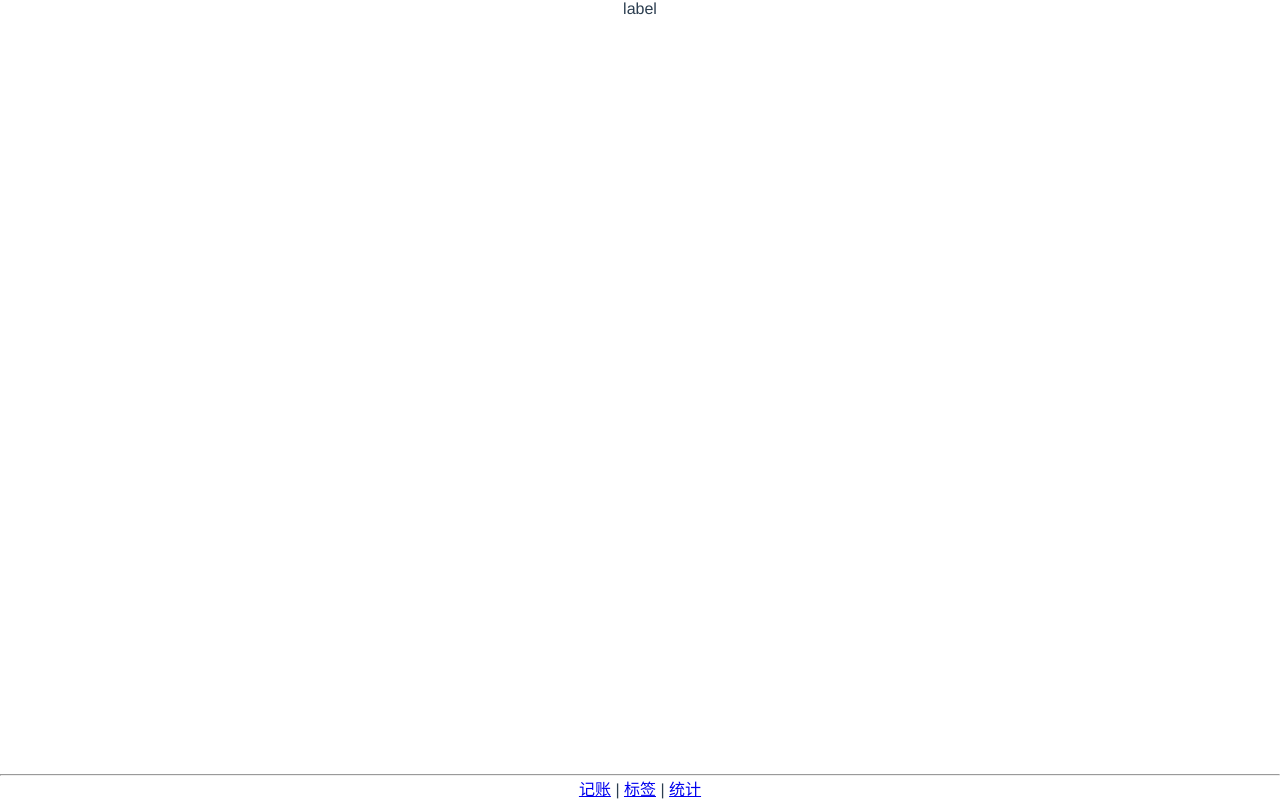
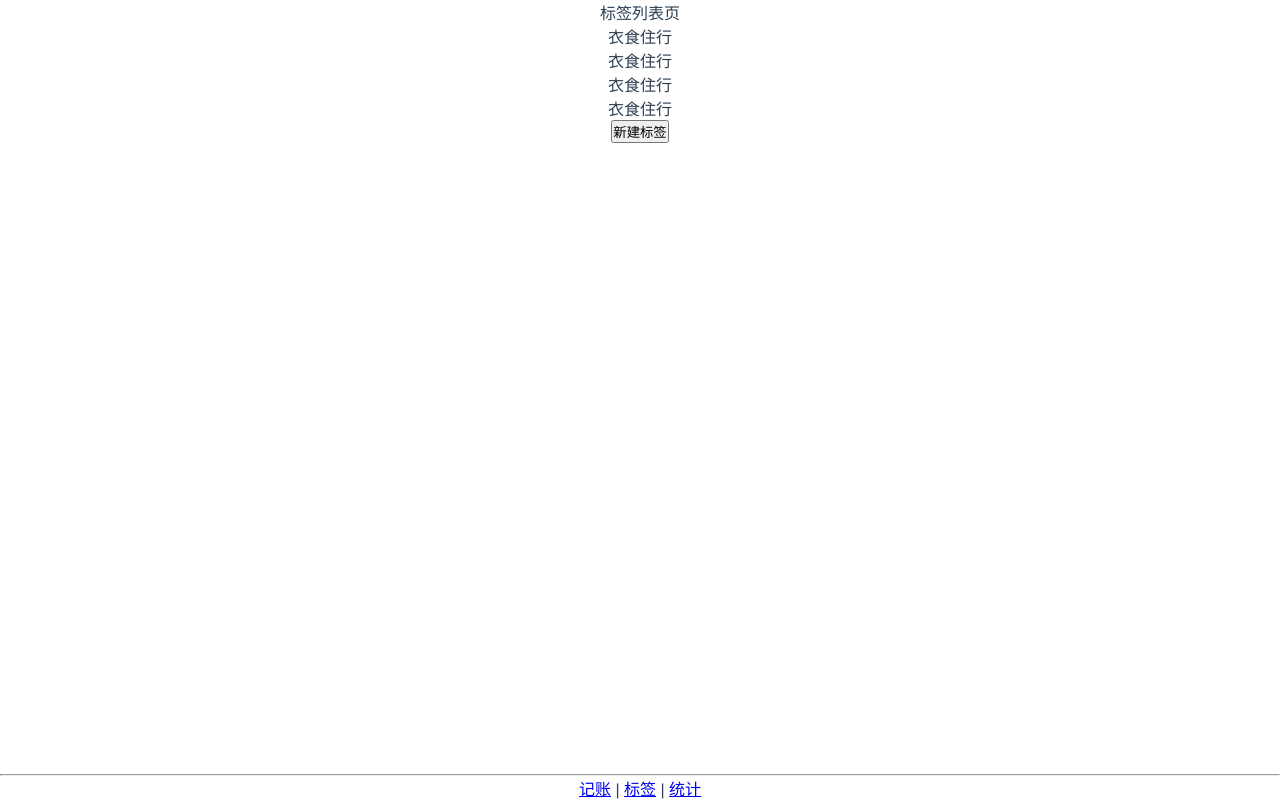
Before and after one commit to mumu111111/tally-vue, a Vue app: page /labels in a window 1280 px wide. Built offline with nearby package versions, Linux system fonts and the light colour scheme.

Commit message:
初步创建标签页和编辑页

```diff
--- a/src/views/Labels.vue
+++ b/src/views/Labels.vue
@@ -1,5 +1,14 @@
 <template>
-  <layout> label </layout>
+  <layout>
+    标签列表页
+    <ol>
+      <li>衣食住行</li>
+      <li>衣食住行</li>
+      <li>衣食住行</li>
+      <li>衣食住行</li>
+    </ol>
+    <div><button>新建标签</button></div>
+  </layout>
 </template>
 
 <script lang="ts">
```
Also changed, not shown: src/views/EdiitLabel.vue (added, +14 -0 lines).
